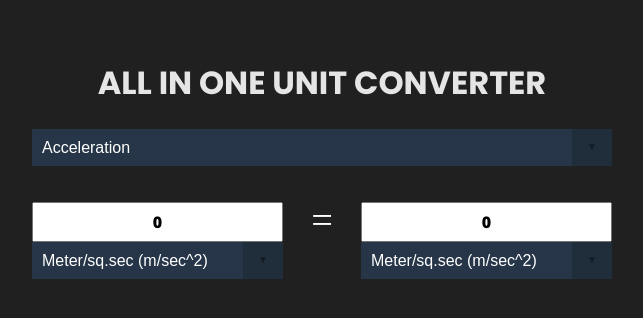
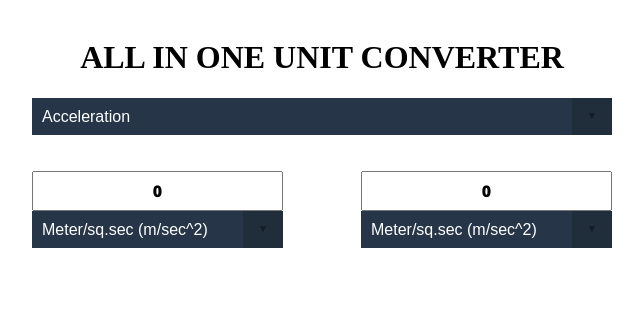
Before and after one commit to manixx0011/unitconver, a plain HTML site: page index.html in a window 1280 px wide. Shown: the whole page, without its empty margins (318-961 px from the left). Drawn offline with nearby package versions, Linux system fonts and the light colour scheme.

Commit message:
Update style.css

```diff
--- a/style.css
+++ b/style.css
@@ -1,14 +1,3 @@
-body {
-  padding-top: 20px;
-  background-color: #202020;
-}
-
-h1 {
-  color: #E5E5E5;
-  font-family: 'Poppins', sans-serif;
-  font-weight: 700;
-}
-
 .converter-wrapper {
   margin: 0 auto;
   width: 100%;
```
